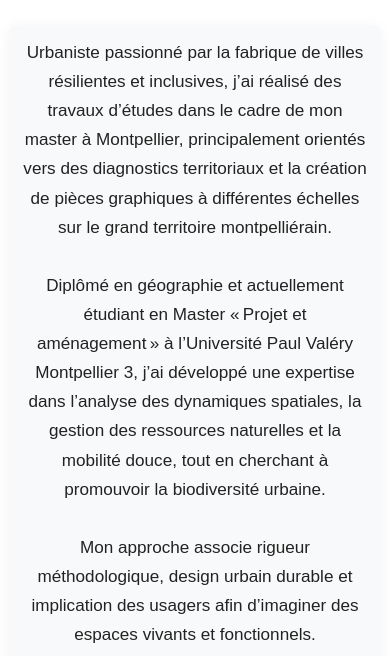
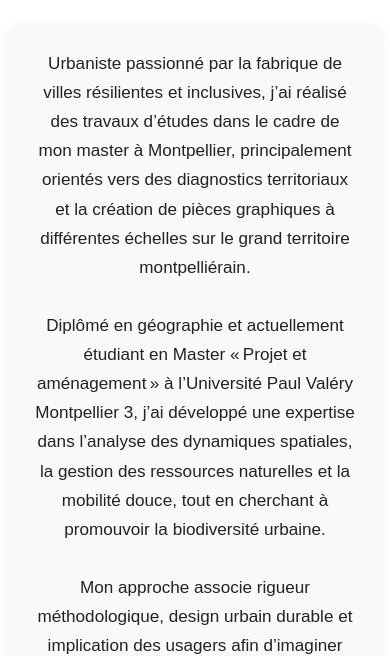
Before and after one commit to lorenzomorel77/Portfolio, a plain HTML site: page index.html in a window 390 px wide. Shown: the part 175-831 px from the top of the page. Drawn offline with Linux system fonts and the light colour scheme.

Commit message:
Update index.html

```diff
--- a/index.html
+++ b/index.html
@@ -7,7 +7,7 @@
   <style>
     body { background: #fff; font-family: Arial, sans-serif; color:#222; margin:0; }
     header { background: #215c2e; color: white; padding: 30px 10px 16px 10px; text-align: center; }
-    main { max-width: 900px; margin: 22px auto 0 auto; padding: 0 9px; }
+    main { max-width: 1100px; margin: 22px auto 0 auto; padding: 0 9px; }
     h1 { margin:0 0 10px 0; font-weight:700; }
     nav { margin-top:12px;}
     nav a { color:#215c2e; text-decoration:none; margin:0 18px; font-weight:bold;}
@@ -20,9 +20,10 @@
       font-weight: 700;
       text-align: center;
     }
+    /* À propos étalé */
     #about-text {
       text-align: center;
-      max-width: 700px;
+      max-width: 950px;         /* <<< largeur augmentée pour moins de lignes */
       margin: 0 auto;
       font-size: 1.07em;
       line-height: 1.7;
@@ -42,9 +43,9 @@
     .contact-btns a { display:inline-block; padding:10px 26px; color:#fff; background:#215c2e; border-radius:8px; text-decoration:none; font-weight:bold; font-size:1.05em; transition:background .2s;}
     .contact-btns a:hover { background: #288141;}
     footer { text-align: center; font-size:15px; color: #666; margin:38px 0 0; }
-    @media(max-width:650px){
+    @media(max-width:800px){
+      #about-text { max-width: 96vw; }
       .project-grid{flex-direction:column;}
-      #about-text{padding:13px;}
       .contact-btns a{padding:10px 15px;}
     }
     /* Modal */
```
